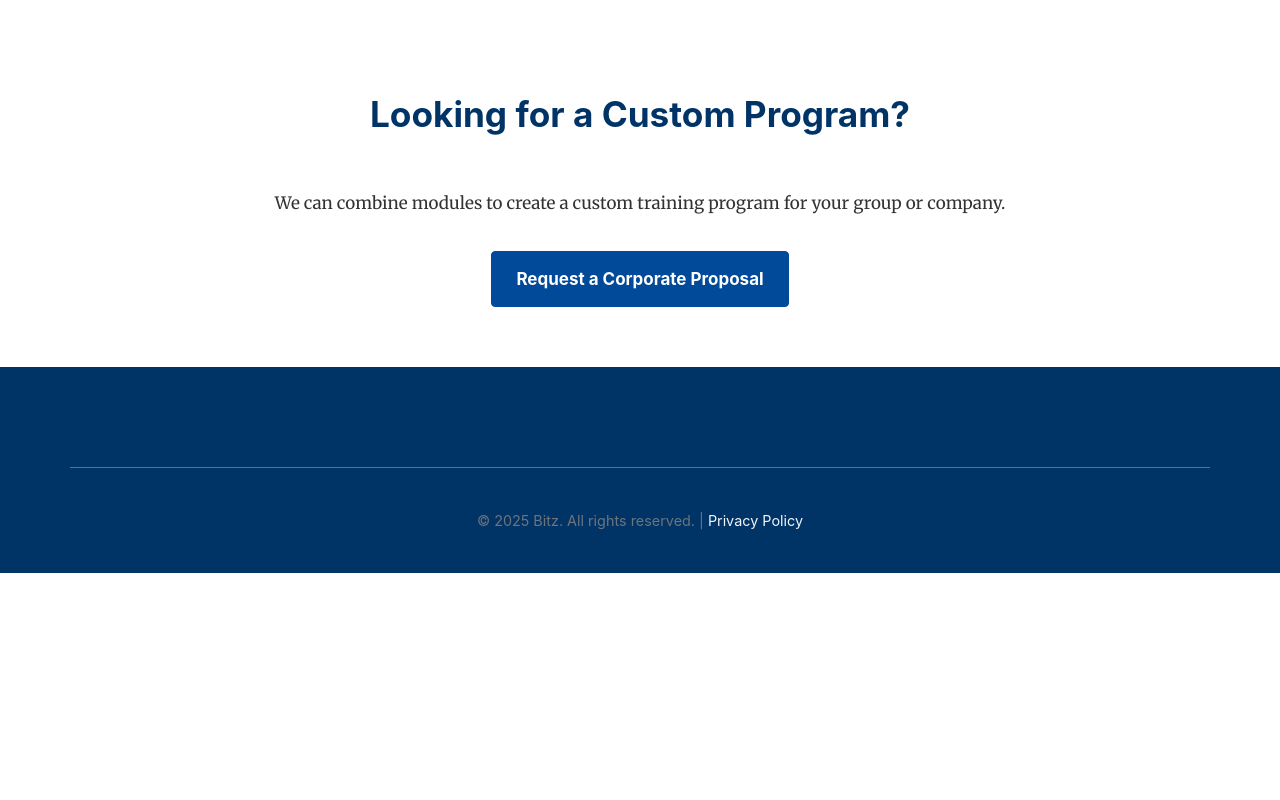
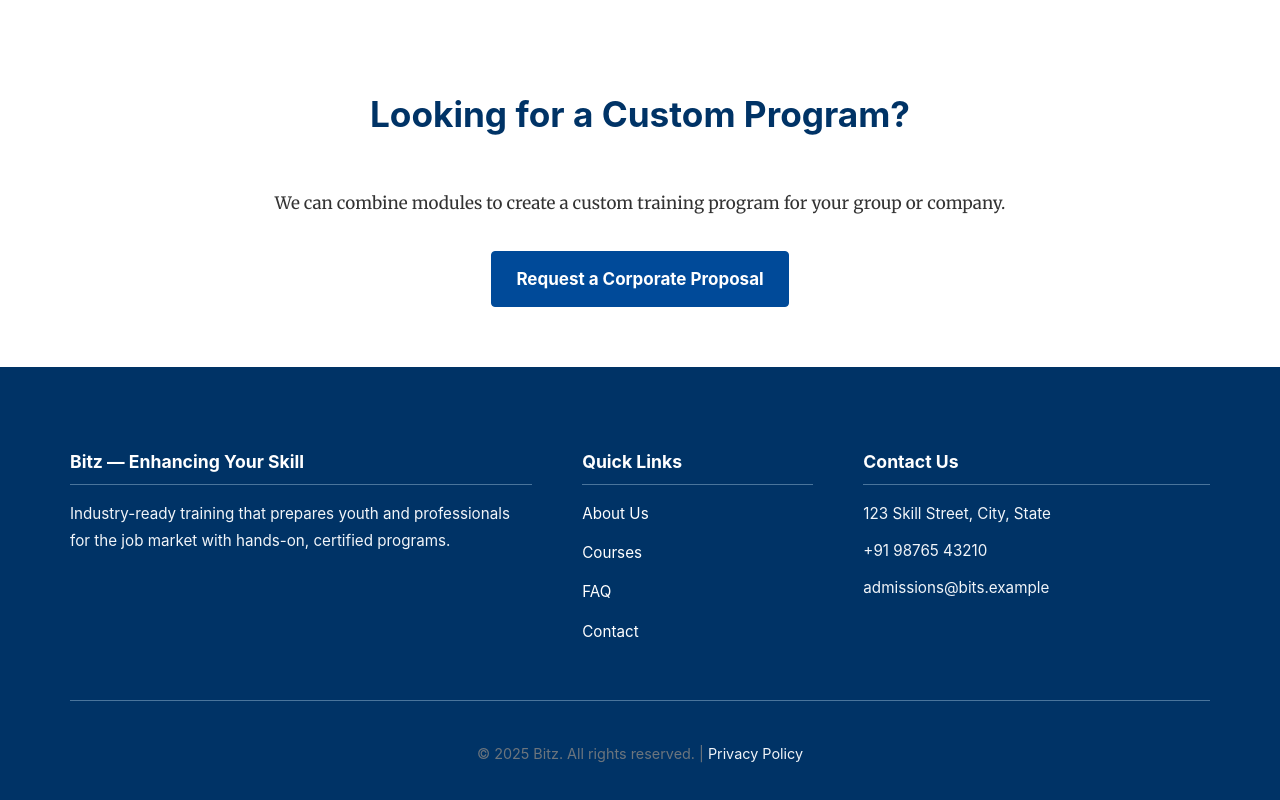
Before and after one commit to basithparavoor/BITZ, a website: page programs.html in a window 1280 px wide. Shown: the part 1464-2264 px from the top of the page. Before the commit the page ends 2037 px from the top, so only its background shows below. Drawn offline with Linux system fonts and the light colour scheme.

Commit message:
Add files via upload

```diff
--- a/programs.html
+++ b/programs.html
@@ -162,10 +162,30 @@
     </main>
 
     <footer class="site-footer">
+        <div class="container footer-content">
+            <div class="footer-blurb">
+                <h4>Bitz — Enhancing Your Skill</h4>
+                <p>Industry-ready training that prepares youth and professionals for the job market with hands-on, certified programs.</p>
+            </div>
+            <div class="footer-links">
+                <h4>Quick Links</h4>
+                <ul>
+                    <li><a href="about.html">About Us</a></li>
+                    <li><a href="courses.html">Courses</a></li>
+                    <li><a href="faq.html">FAQ</a></li>
+                    <li><a href="contact.html">Contact</a></li>
+                </ul>
+            </div>
+            <div class="footer-contact">
+                <h4>Contact Us</h4>
+                <p>123 Skill Street, City, State</p>
+                <p>+91 98765 43210</p>
+                <p>admissions@bits.example</p>
+            </div>
+        </div>
         <div class="container copyright">
-            <p>© 2025 Bitz. All rights reserved. | <a href="privacy.html">Privacy Policy</a></p>
+            <p>&copy; 2025 Bitz. All rights reserved. | <a href="privacy.html">Privacy Policy</a></p>
         </div>
     </footer>
-
 </body>
 </html>
```
Also changed, not shown: blog.html (+1 -4 lines).
